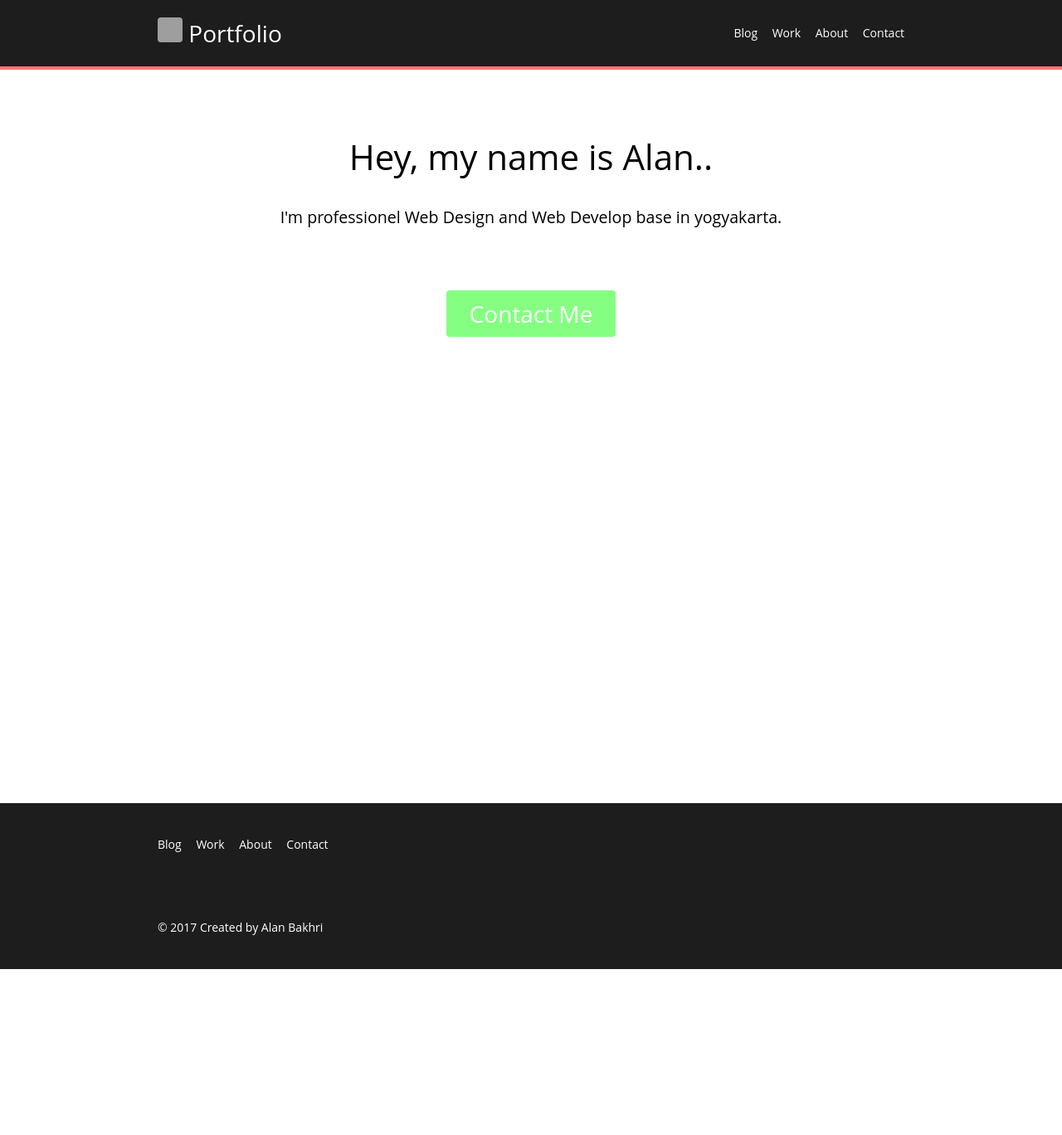
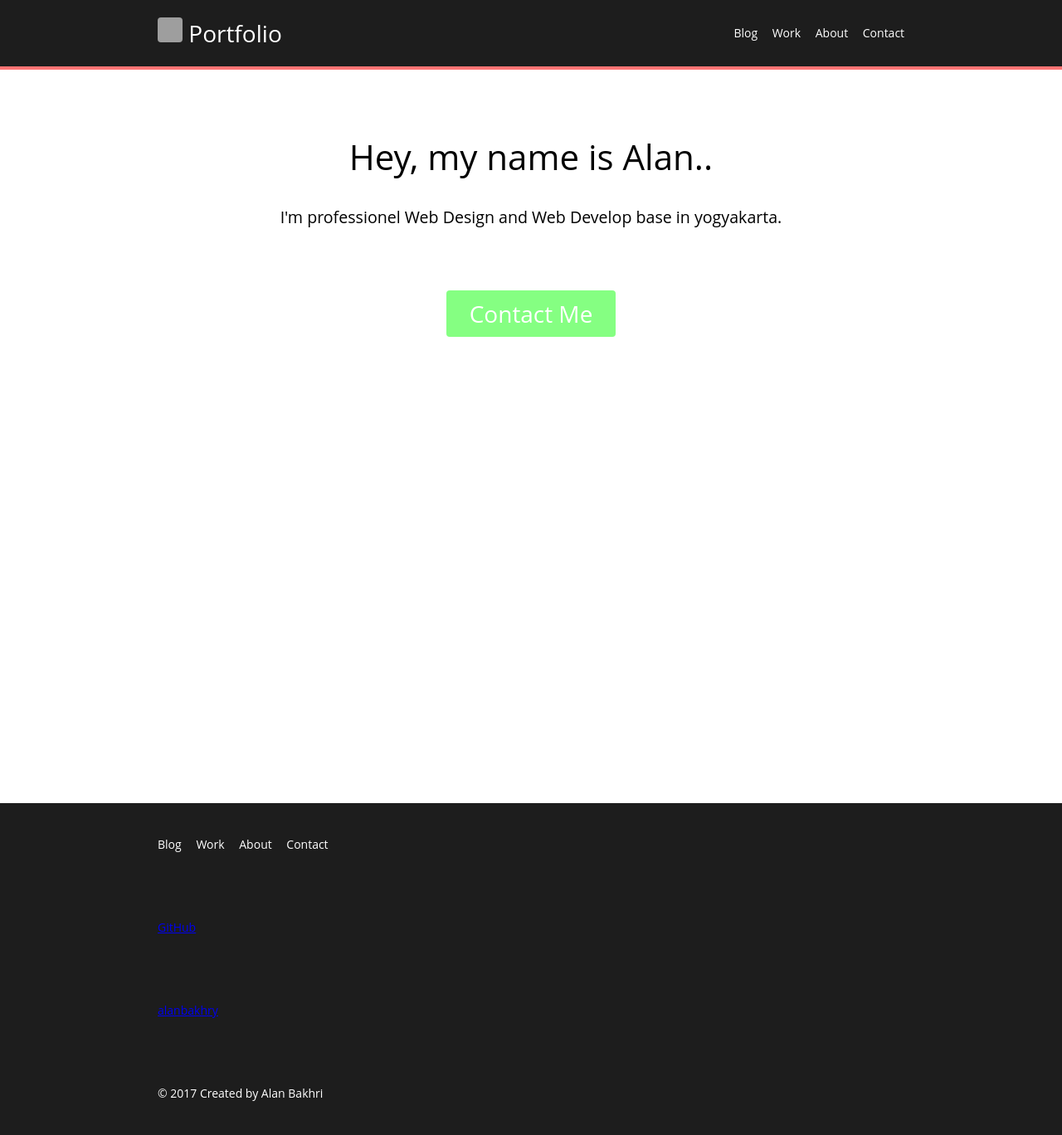
Before and after one commit to alanbakhri/alanbakhri.github.io, a Jekyll site: the page built from index.html, in a window 1280 px wide. Shown: the whole page at 83% size. Built offline with Jekyll 4.4.1, drawn with Linux system fonts in a browser that asks for light colours; before the commit the page ends 1168 px from its top, so only the background shows below that; grey boxes are pictures that could not be loaded.

Commit message:
Update default.html

```diff
--- a/_layouts/default.html
+++ b/_layouts/default.html
@@ -42,9 +42,8 @@
           </ul>
         </nav>
         <ul class="list list--social">
-          <li><a href="https://github.com/alanbakhri">{{ site.author.github }}</a></li>
-          <li><a href="https://twitter.com/alanbakhry">{{ site.author.twitter }}</a></li>
-          <li><a href="https://facebook.com/alanbakhri">{{ site.author.facebook }}</a></li>
+          <li><a href="https://github.com/alanbakhri">{{ site.github }}</a></li>
+          <li><a href="https://twitter.com/alanbakhry">{{ site.twitter }}</a></li>
         </ul>
         <section class="copyrigth">
           <p>&copy; {{ 'now' | date: "%Y" }} Created by Alan Bakhri</p>
```
